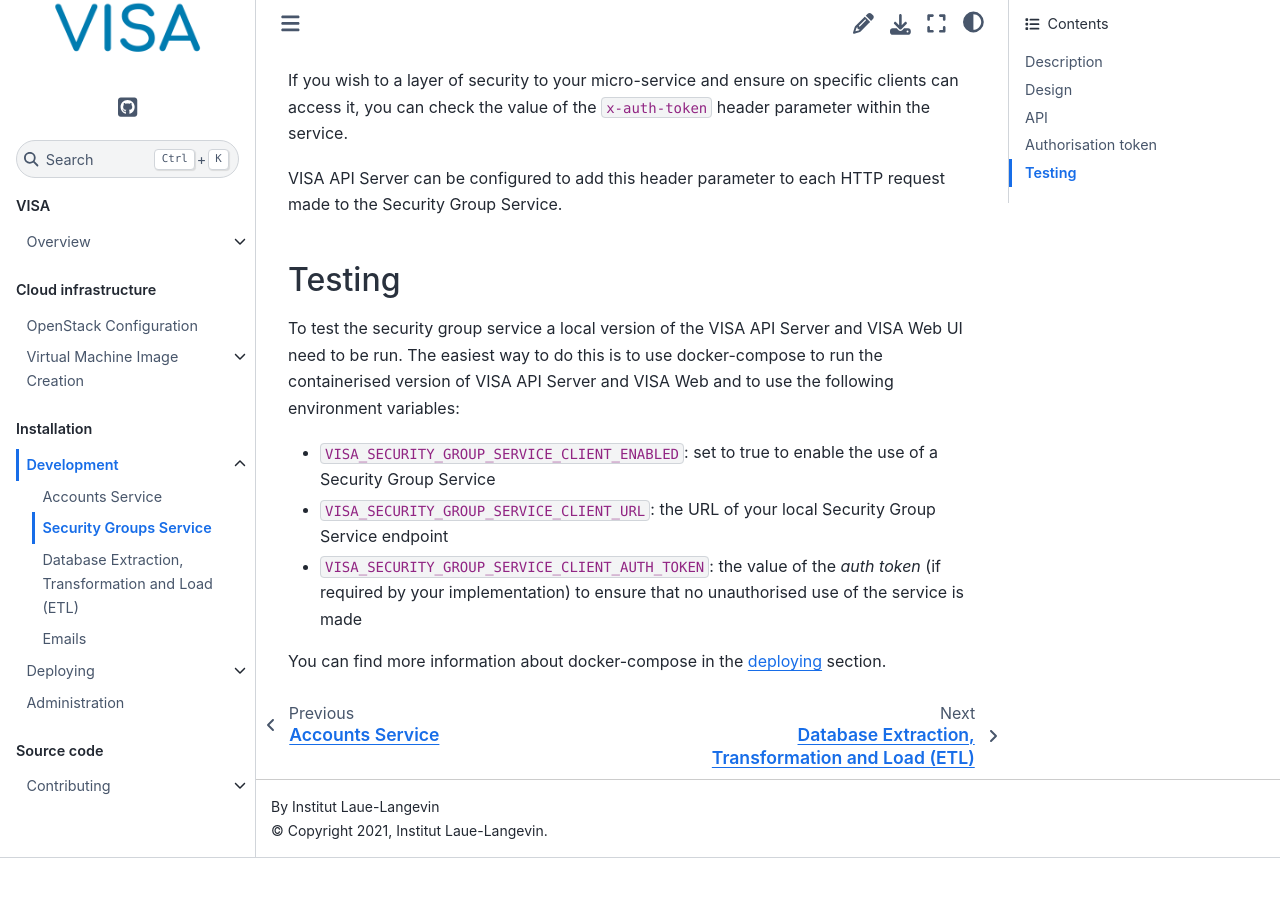
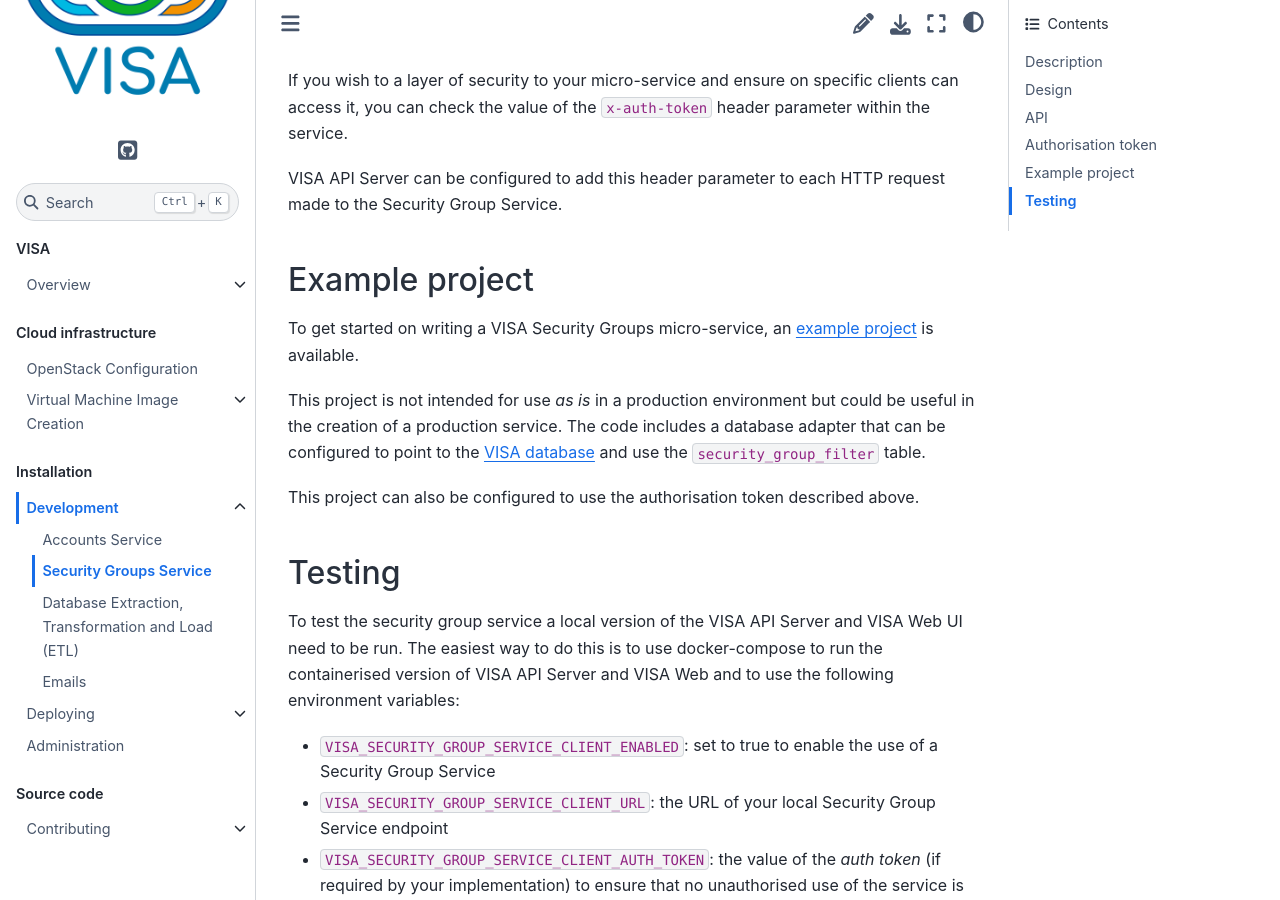
Before and after one commit to ILLGrenoble/visa-docs, a Sphinx documentation site: the page built from docs/source/development/development-security-groups.md, in a window 1280 px wide and 900 px high, scrolled down 2218 px. Built offline with Sphinx 7.4.7 and the Sphinx Book theme 1.1.4, drawn with Linux system fonts in a browser that asks for light colours; before the commit the page ends 3076 px from its top, so only the background shows below that.

Commit message:
Add security group example project

```diff
--- a/docs/source/development/development-security-groups.md
+++ b/docs/source/development/development-security-groups.md
@@ -55,6 +55,14 @@
 
 VISA API Server can be configured to add this header parameter to each HTTP request made to the Security Group Service.
 
+## Example project
+
+To get started on writing a VISA Security Groups micro-service, an [example project](https://github.com/ILLGrenoble/visa-security-groups-example) is available.
+
+This project is not intended for use *as is* in a production environment but could be useful in the creation of a production service. The code includes a database adapter that can be configured to point to the [VISA database](deploying_database) and use the `security_group_filter` table.
+
+This project can also be configured to use the authorisation token described above.
+
 ## Testing
 
 To test the security group service a local version of the VISA API Server and VISA Web UI need to be run. The easiest way to do this is to use docker-compose to run the containerised version of VISA API Server and VISA Web and to use the following environment variables:
```
Also changed, not shown: docs/source/deploying/deploying-database.md (+1 -0 lines).
